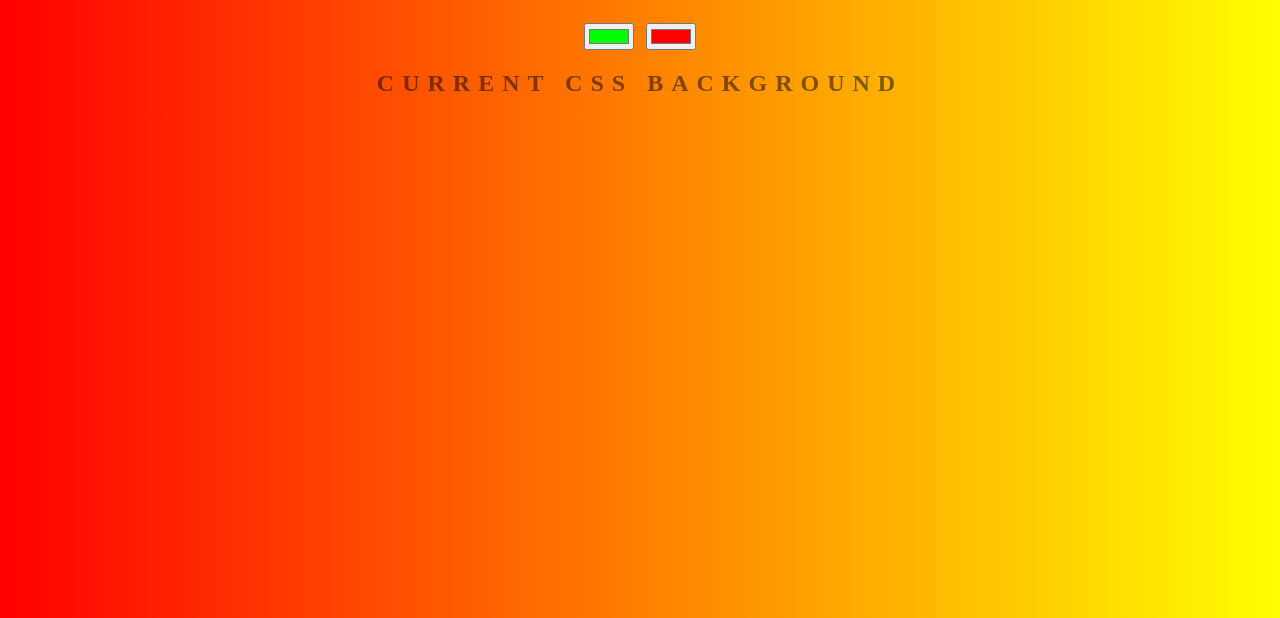
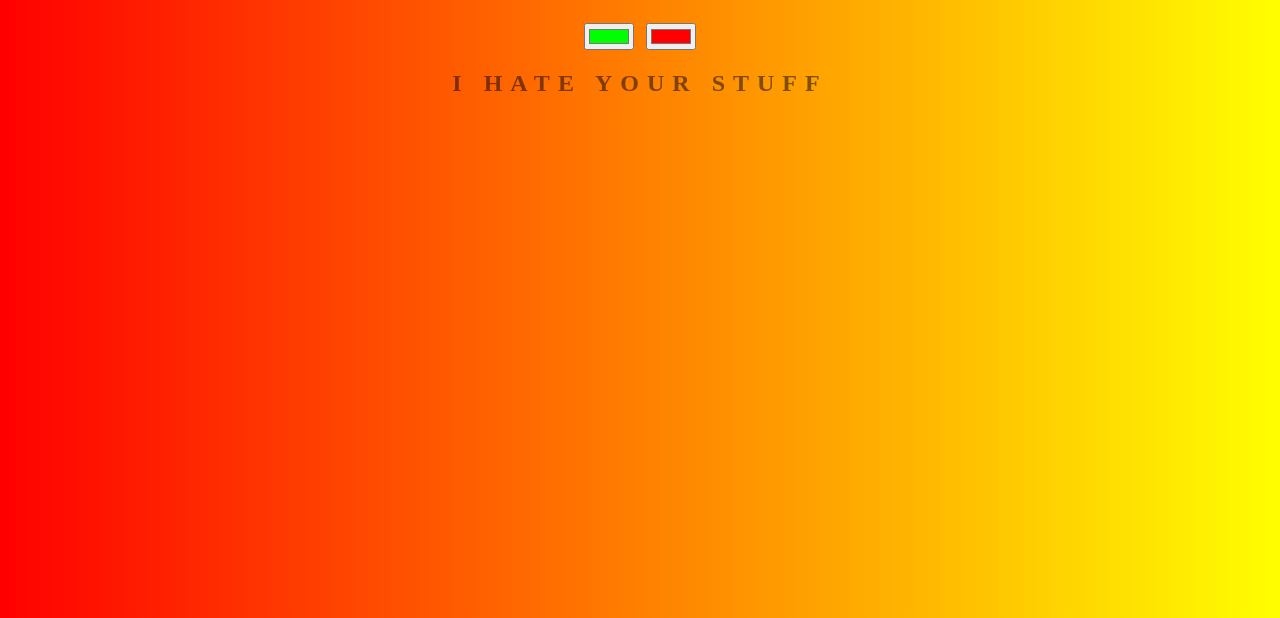
Before and after one commit to CorryNotCorry/backgroundgenerator, a plain HTML site: page index.html in a window 1280 px wide. Shown: the part 182-800 px from the top of the page. Drawn offline with Linux system fonts and the light colour scheme.

Commit message:
New Features

```diff
--- a/index.html
+++ b/index.html
@@ -8,7 +8,7 @@
 	<h1>Background Generator</h1>
 	<input class="color1" type="color" name="color1" value="#00ff00">
 	<input class="color2" type="color" name="color2" value="#ff0000">
-	<h2>Current CSS Background</h2>
+	<h2>I hate your stuff</h2>
 	<h3></h3>
 	<script type="text/javascript" src="script.js"></script>
 </body>
```
